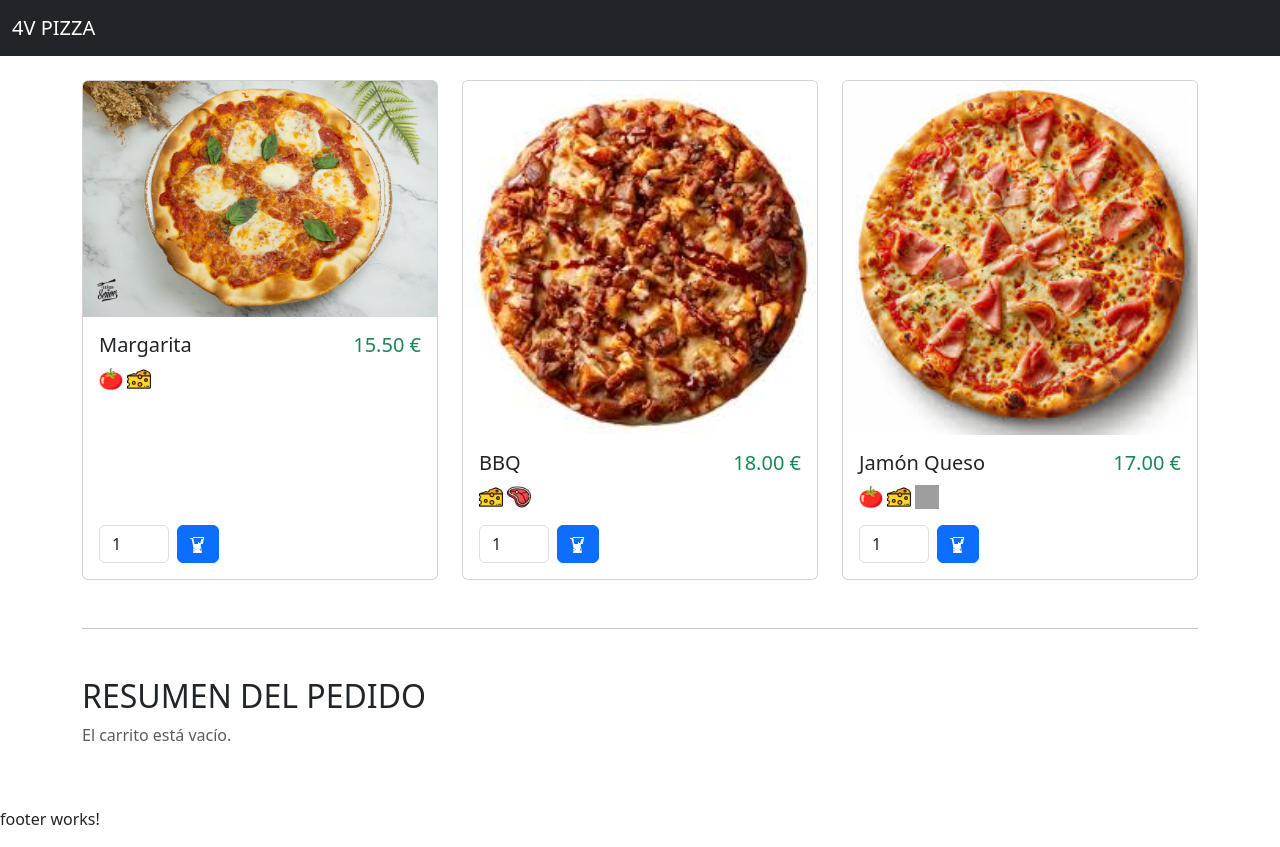
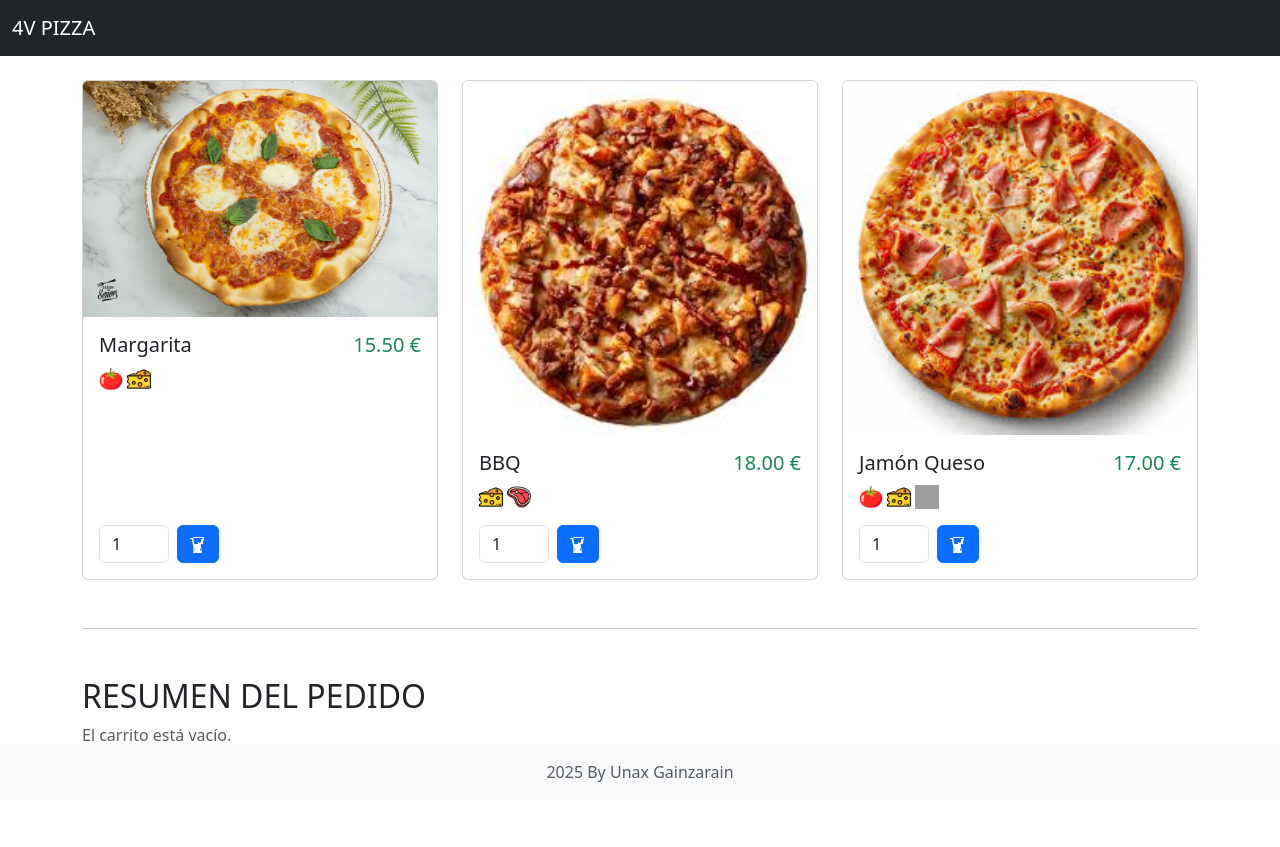
Before and after one commit to UnaxGainzarain/ExamenInterfaces, an Angular app: page /pizzas in a window 1280 px wide. After the commit the page ends 807 px from the top, so only its background shows below. Built offline with nearby package versions, Linux system fonts and the light colour scheme; grey boxes are pictures that could not be loaded.

Commit message:
Errores corregidos

```diff
--- a/src/app/app.ts
+++ b/src/app/app.ts
@@ -7,12 +7,11 @@ import { CommonModule } from '@angular/common';
 
 import { CartItemModel } from './models/cart-item.model';
 import { AddPizzaEvent } from './pizza-card/pizza-card';
-import { PizzaPage } from './pizza-page/pizza-page';       // <--- Importar
-import { PaymentPage } from './payment-page/payment-page'; // <--- Importar
+import { PizzaPage } from './pizza-page/pizza-page';
+import { PaymentPage } from './payment-page/payment-page';
 
 @Component({
   selector: 'app-root',
-  // Asegúrate de que PizzaPage y PaymentPage están aquí
   imports: [
     CommonModule,
     RouterOutlet,
@@ -28,34 +27,46 @@ export class App {
 
   carrito = signal<CartItemModel[]>([]);
 
-  // ... (El resto de tus métodos: agregarPizzaAlCarrito, limpiarCarrito, onRouterOutletActivate)
+  // === ESTE ES EL MÉTODO QUE NECESITAS CORREGIR ===
+
   agregarPizzaAlCarrito(event: AddPizzaEvent) {
+
     const itemEnCarrito = this.carrito().find(
       item => item.pizza.nombre === event.pizza.nombre
     );
 
     if (itemEnCarrito) {
-      this.carrito.update(currentCart => {
-        itemEnCarrito.cantidad += event.cantidad;
-        return [...currentCart];
-      });
+      // SI LA PIZZA YA EXISTE:
+      // Usamos .map() para crear un NUEVO array (inmutabilidad)
+      this.carrito.update(currentCart =>
+        currentCart.map(item =>
+          item.pizza.nombre !== event.pizza.nombre
+            ? item // No es el item, lo devolvemos tal cual
+            // Es el item, creamos un NUEVO CartItemModel
+            : new CartItemModel(item.pizza, item.cantidad + event.cantidad)
+        )
+      );
     } else {
+      // SI LA PIZZA ES NUEVA:
       const nuevoItem = new CartItemModel(event.pizza, event.cantidad);
       this.carrito.update(currentCart => [...currentCart, nuevoItem]);
     }
   }
+
+  // ===============================================
 
   limpiarCarrito() {
     this.carrito.set([]);
   }
 
   onRouterOutletActivate(componente: any) {
-    // Esta comprobación ahora funcionará
+
     if (componente instanceof PizzaPage || componente instanceof PaymentPage) {
       componente.carrito = this.carrito;
     }
 
     if (componente instanceof PizzaPage) {
+      // (Esta suscripción llama al método 'agregarPizzaAlCarrito' de ARRIBA)
       componente.addPizzaEvent.subscribe((event: AddPizzaEvent) => {
         this.agregarPizzaAlCarrito(event);
       });
--- a/src/app/footer/footer.html
+++ b/src/app/footer/footer.html
@@ -1 +1,5 @@
-<p>footer works!</p>
+<footer class="footer mt-auto py-3 bg-light fixed-bottom">
+  <div class="container text-center">
+    <span class="text-muted">{{ currentYear }} By {{ creador() }}</span>
+  </div>
+</footer>
--- a/src/app/pizza-page/pizza-page.ts
+++ b/src/app/pizza-page/pizza-page.ts
@@ -1,5 +1,5 @@
 // src/app/pizza-page/pizza-page.ts
-import { Component, signal, Input, Output, EventEmitter, WritableSignal } from '@angular/core'; // Añadir Input, Output, EventEmitter, WritableSignal
+import { Component, signal, Input, Output, EventEmitter, WritableSignal, OnInit } from '@angular/core'; // Añadir Input, Output, EventEmitter, WritableSignal
 import { PizzaModel } from '../models/pizza.model';
 import { CartItemModel } from '../models/cart-item.model';
 import { PizzaCard, AddPizzaEvent } from '../pizza-card/pizza-card';
@@ -12,7 +12,7 @@ import { RouterLink } from '@angular/router'; // Importamos RouterLink para el b
   templateUrl: './pizza-page.html',
   styleUrl: './pizza-page.scss'
 })
-export class PizzaPage {
+export class PizzaPage  implements OnInit{
 
   pizzasDisponibles = signal<PizzaModel[]>([]);
 
```
